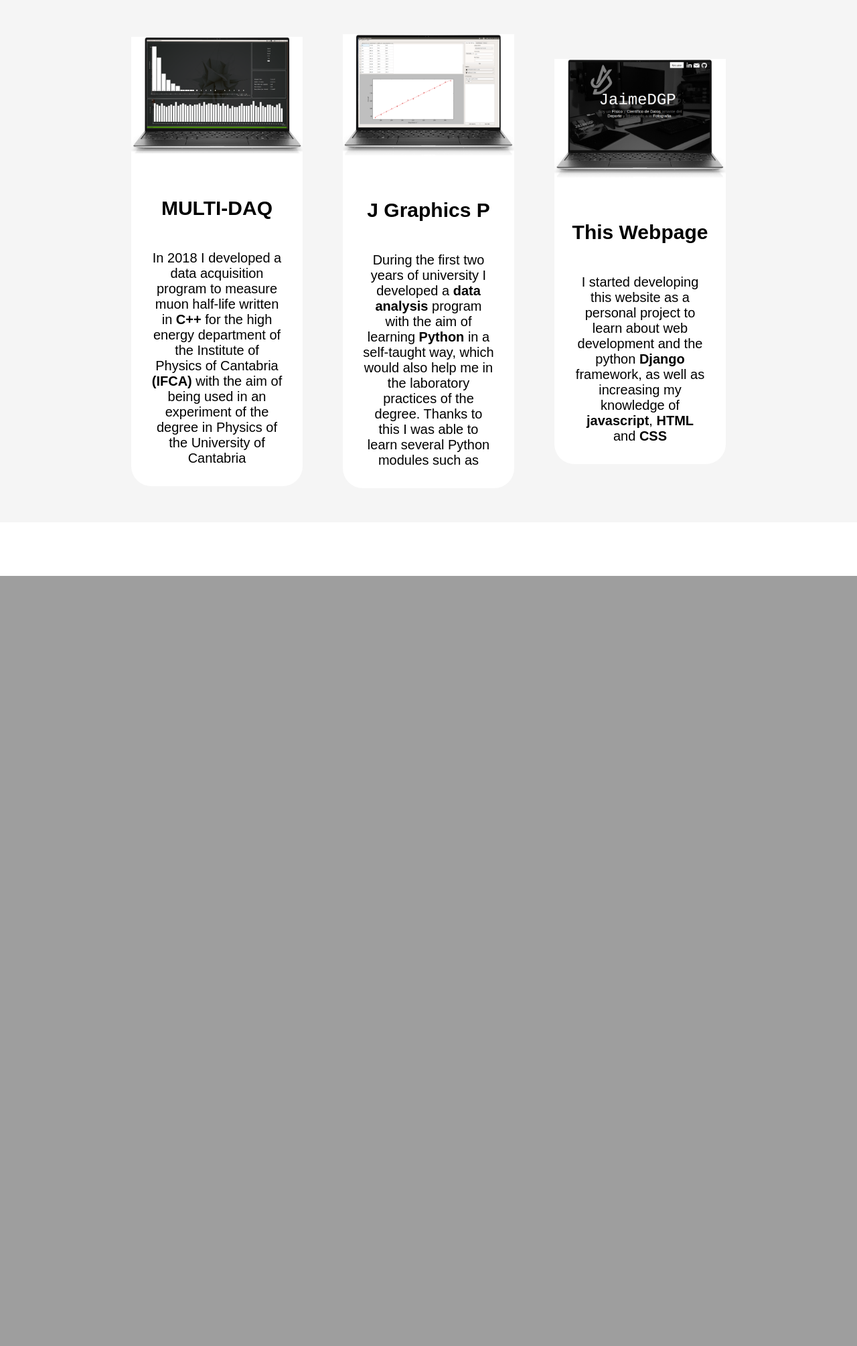
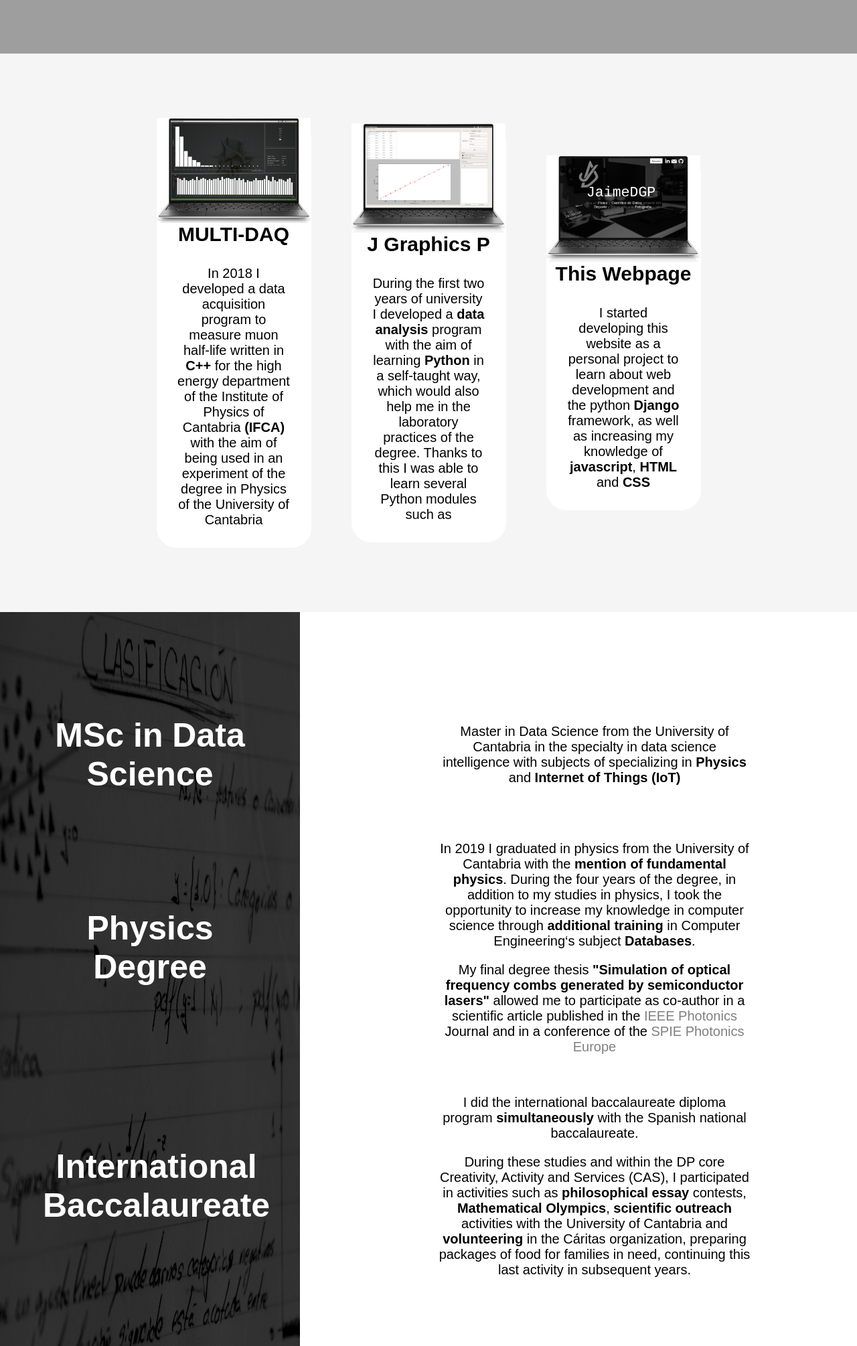
Before and after one commit to Jaimedgp/jaimedgpWeb, a Django app: template resume/templates/index.html in a window 1280 px wide. Shown: the part 800-2810 px from the top of the page at 67% size. Before the commit the page ends 1660 px from the top, so only its background shows below. Run offline with Django 3.2, Linux system fonts and the light colour scheme; the template is opened without the code that fills it, so the values that code supplies are empty; grey boxes are pictures that could not be loaded.

Commit message:
Working on academy and continue in laptop

```diff
--- a/resume/static/css/_academy.css
+++ b/resume/static/css/_academy.css
@@ -1,42 +1,44 @@
 #academySec {
-    background-image: url("/static/Photos/academic/estudios.jpg");
-    background-size: 35vw 110vh;
+    background: url("/static/Photos/academic/estudios.jpg") no-repeat;
+    background-size: 35vw 100%;
     background-position: left center;
 }
 
-.cv-entry {
-    height: 30vh;
+.curriculum-vitae {
+    display: grid;
+    min-height: 110vh;
 
-    margin: auto;
-    padding: 1.6vh 0;
-    text-align: center;
+    grid-template-rows: 10% 1fr 1fr 1fr 10%;
+    grid-template-columns: 5% 25% 5% 1fr 3fr 10%;
+
+    position: relative;
 }
 
 .cv-title {
-    float: left;
-
-    height: 100%;
-    width: 35%;
+    grid-column: 2/3;
+    color: white;
+    text-align: center;
+    margin: auto;
 }
 
 .cv-description {
-    float: right;
+    grid-column: 5/6;
+    text-align: center;
+    margin: auto;
 
-    height: 100%;
-    width: 65%;
-
-    font-size: 25px;
-    color: black; /*dimgray;*/
+    padding: 2rem;
 }
 
-.cv-title > h1 {
-    text-align: center;
-
-    margin-top: calc((30vh - 40px) /2);
-    margin-bottom: calc((30vh - 40px) /2);
-
-    font-size: 40px;
-    color: white;
+.cv-description > p{
+    padding: 1rem;
 }
 
-.cv-description > p { margin: 50px 50px; }
+#dataScience {
+    grid-row: 2/3;
+}
+#physics {
+    grid-row: 3/4;
+}
+#IB {
+    grid-row: 4/5;
+}
--- a/resume/static/css/_code.css
+++ b/resume/static/css/_code.css
@@ -13,6 +13,8 @@
     flex-wrap: wrap;
     justify-content: center;
     align-items: center;
+
+    padding: 5rem;
 }
 
 .cards .card{
@@ -42,7 +44,7 @@ img {
 
 @media screen and (max-width: 1200px) and (min-width: 460px) {
     .cards { flex-direction: column; }
-    .cards .card{ max-width: 45%; }
+    .cards .card{ max-width: 40%; }
 }
 @media screen and (max-width: 600px) {
     .cards { flex-direction: column; }
--- a/resume/static/css/_home.css
+++ b/resume/static/css/_home.css
@@ -3,6 +3,7 @@
     background: url('/static/Photos/Home_page/bkgnd.png') no-repeat center center;
     color: white;
 
+    height: 100vh;
     z-index: -1;
 
     -webkit-background-size: cover;
@@ -29,6 +30,7 @@ nav > ul {
 }
 
 nav ul > li { padding: 1rem; }
+nav ul li > a { font-size: 3rem; }
 
 .resume {
     background: white;
--- a/resume/static/css/styles.css
+++ b/resume/static/css/styles.css
@@ -21,7 +21,7 @@ body {
 section {
     position: relative;
     top: -10vh;
-    min-height: 100vh;
+    min-height: 110vh;
     max-width: 100vw;
 }
 
@@ -29,9 +29,9 @@ h1 { font-size: 20rem; }
 h2 { font-size: 10rem; }
 h3 { font-size: 8rem; }
 h4 { font-size: 5rem; }
+h5 { font-size: 3rem; }
 p  { font-size: 2rem; }
 a  {
-    font-size: 3rem;
     color: black;
     text-decoration: none; }
 img {
--- a/resume/templates/index.html
+++ b/resume/templates/index.html
@@ -19,9 +19,8 @@
         <main>
             <div class="nav-container">
                 <nav>
-                    <!--<img id="logo" src="{% static 'Photos/logo.png' %}"></img>-->
                     <ul>
-                        <li><a href="{% static 'docs/CV_En.pdf' %}" title="My Resume"><div class="resume"> Resume </div></a></li>
+                        <li><a href="{% static 'docs/CV_En.pdf' %}" title="My Resume"><div class="resume">Resume</div></a></li>
                         <li> <a  href="https://es.linkedin.com/in/jaimedgp">
                             <img style="height: 50px;" src="{% static 'Photos/Home_page/linkedin.png' %}"title="Linkedin Profile"></img> </a> </li>
                         <li> <a href = "mailto: jaimediezgp@gmail.com">
@@ -32,6 +31,7 @@
                 </nav>
             </div>
 
+            <!-- HOME PAGE -->
             <section id="home">
                 <div class="home-title">
                     <h1 id="Title"> JaimeDGP </h1>
@@ -48,7 +48,7 @@
                     <div class="cards">
                         <div class="card">
                             <img src="{% static 'Photos/Code/Muon.png' %}"></img>
-                            <h2><a href="https://github.com/Jaimedgp/Muon-Experiment-reader"> MULTI-DAQ </a></h2>
+                            <h5><a href="https://github.com/Jaimedgp/Muon-Experiment-reader"> MULTI-DAQ </a></h5>
                             <p> In 2018 I developed a data acquisition program to measure muon half-life written
                                 in <b style="color: black;">C++</b> for the high energy department of the Institute
                                 of Physics of Cantabria <b style="color: black;">(IFCA)</b> with the aim of being
@@ -58,7 +58,7 @@
                         <div class="card">
                             {% load static %}
                             <img src="{% static 'Photos/Code/JGP.png' %}"></img>
-                            <h2><a href="https://github.com/Jaimedgp/J_Graphics_P"> J Graphics P </a></h2>
+                            <h5><a href="https://github.com/Jaimedgp/J_Graphics_P"> J Graphics P </a></h5>
                             <p> During the first two years of university I developed a <b style="color: black;">data
                                 analysis</b> program with the aim of learning <b style="color: black;">Python</b> in
                                 a self-taught way, which would also help me in the laboratory practices of the degree.
@@ -68,15 +68,73 @@
                         <div class="card">
                             {% load static %}
                             <img src="{% static 'Photos/Code/webpage.png' %}"></img>
-                            <h2><a href="https://github.com/Jaimedgp/jaimedgpWeb"> This Webpage </a></h2> <p> I started
-                                developing this website as a personal project to learn about web development and the
-                                python <b style="color: black;">Django</b> framework, as well as increasing my knowledge
-                                of <b style="color: black;">javascript</b>, <b style="color: black;">HTML</b> and
+                            <h5><a href="https://github.com/Jaimedgp/jaimedgpWeb"> This Webpage </a></h5>
+                            <p> I started developing this website as a personal project to learn about web
+                                development and the python <b style="color: black;">Django</b> framework,
+                                as well as increasing my knowledge of <b style="color: black;">javascript</b>,
+                                <b style="color: black;">HTML</b> and
                                 <b style="color: black;">CSS</b></p>
                         </div>
                     </div>
                 </div>
             </section>
+
+            <!-- ACADEMY INFORMATION -->
+            <section id="academySec">
+                <div class="curriculum-vitae">
+
+                    <!-- MSc Data Science -->
+                        <div class="cv-title" id="dataScience">
+                            <h4>MSc in Data Science</h4>
+                        </div>
+                        <div class="cv-description" id="dataScience">
+                            <p> Master in Data Science from the University of Cantabria in
+                                the specialty in data science intelligence with subjects of
+                                specializing in <b style="color:black;">Physics</b> and
+                                <b style="color:black;">Internet of Things (IoT)</b></p>
+                        </div>
+
+                    <!-- Physics Degree -->
+                        <div class="cv-title" id="physics">
+                            <h4>Physics Degree</h4>
+                        </div>
+                        <div class="cv-description" id="physics">
+                            <p> In 2019 I graduated in physics from the University of Cantabria
+                                with the <b style="color: black;">mention of fundamental physics</b>.
+                                During the four years of the degree, in addition to my studies in
+                                physics, I took the opportunity to increase my knowledge in computer
+                                science through <b style="color: black;">additional training</b>
+                                in Computer Engineering‘s subject <b style="color: black;">Databases</b>.</p>
+                            <p> My final degree thesis <b style="color: black;">"Simulation of optical
+                                frequency combs generated by semiconductor lasers"</b> allowed me to
+                                participate as co-author in a scientific article published in the
+                                <a style="color: gray;" href="https://ieeexplore.ieee.org/abstract/document/9145638">IEEE Photonics</a>
+                                Journal and in a conference of the
+                                <a style="color: gray;" href="https://doi.org/10.1117/12.2554563">SPIE Photonics Europe</a></p>
+                        </div>
+
+                    <!-- International Baccalaureate -->
+                        <div class="cv-title" id="IB">
+                            <h4>International Baccalaureate</h4>
+                        </div>
+                        <div class="cv-description" id="IB">
+                            <p> I did the international baccalaureate diploma program
+                                <b style="color: black;">simultaneously</b> with the
+                                Spanish national baccalaureate.</p>
+                            <p> During these studies and within the DP core Creativity, Activity and
+                                Services (CAS), I participated in activities such as
+                                <b style="color: black;">philosophical essay</b> contests,
+                                <b style="color: black;">Mathematical Olympics</b>,
+                                <b style="color: black;">scientific outreach</b> activities with the
+                                University of Cantabria and <b style="color: black;">volunteering</b>
+                                in the Cáritas organization, preparing packages of food for families
+                                in need, continuing this last activity in subsequent years.</p>
+                        </div>
+                </div>
+            </section>
+
+            <div class="footer">
+            </div>
         </main>
     </body>
 
```
